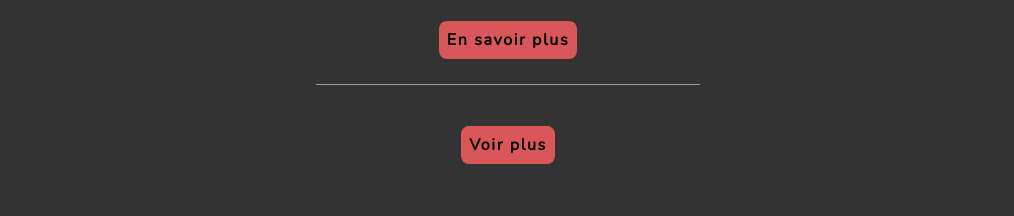
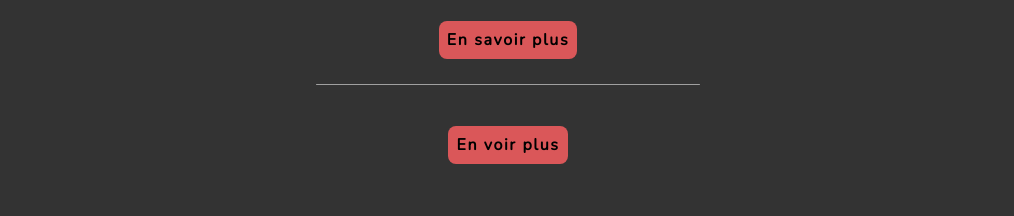
Before and after one commit to Tristan-Boudra/PortfolioCours, a Vue app: page / in a window 1280 px wide. Shown: the part 4860-5076 px from the top of the page, without its empty margins (132-1146 px from the left). Built offline with nearby package versions, Linux system fonts and the light colour scheme.

Commit message:
suppression code inutile

```diff
--- a/src/components/Footer.vue
+++ b/src/components/Footer.vue
@@ -8,7 +8,7 @@
         </div>
       <div class="">
         <ul class="flex flex-row mx-auto flex-wrap gap-4 justify-center p-4">
-          <li><a href="https://www.linkedin.com/in/tristan-boudra-a43b6918a/"><img class="w-14 flex" src="@/assets/linkedIn.png" alt="linkedIn"></a></li>
+          <li><a href="https://www.linkedin.com/in/tristan-boudra-a43b6918a/"><img class="w-14 flex" src="@/assets/LinkedIn.png" alt="linkedIn"></a></li>
           <li><a href="https://twitter.com/TristanBoudra"><img class="w-14 flex" src="@/assets/Twitter.png" alt="Twitter"></a></li>
         </ul>
       </div>
--- a/src/views/Home.vue
+++ b/src/views/Home.vue
@@ -101,7 +101,7 @@
           </div>
         </div>
         <div>
-          <router-link to="/projects" class="bg-[#DA5759] p-2 rounded-lg text-[#000000] font-bold text-center w-32 h-14 tracking-widest mx-auto">Voir plus</router-link>
+          <router-link to="/projects" class="bg-[#DA5759] p-2 rounded-lg text-[#000000] font-bold text-center w-32 h-14 tracking-widest mx-auto">En voir plus</router-link>
         </div>
       </div>
     </section>
```
Also changed, not shown: src/components/Contact.vue (+1 -8 lines), .eslintrc.js.
